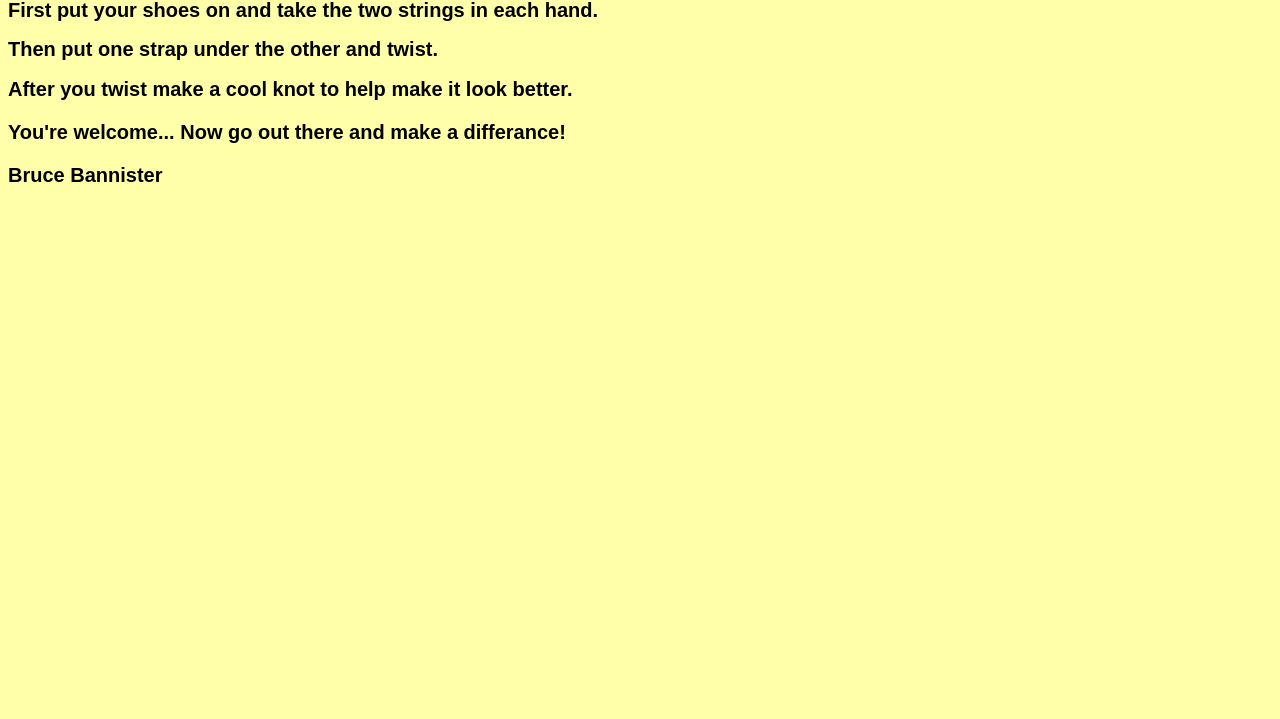
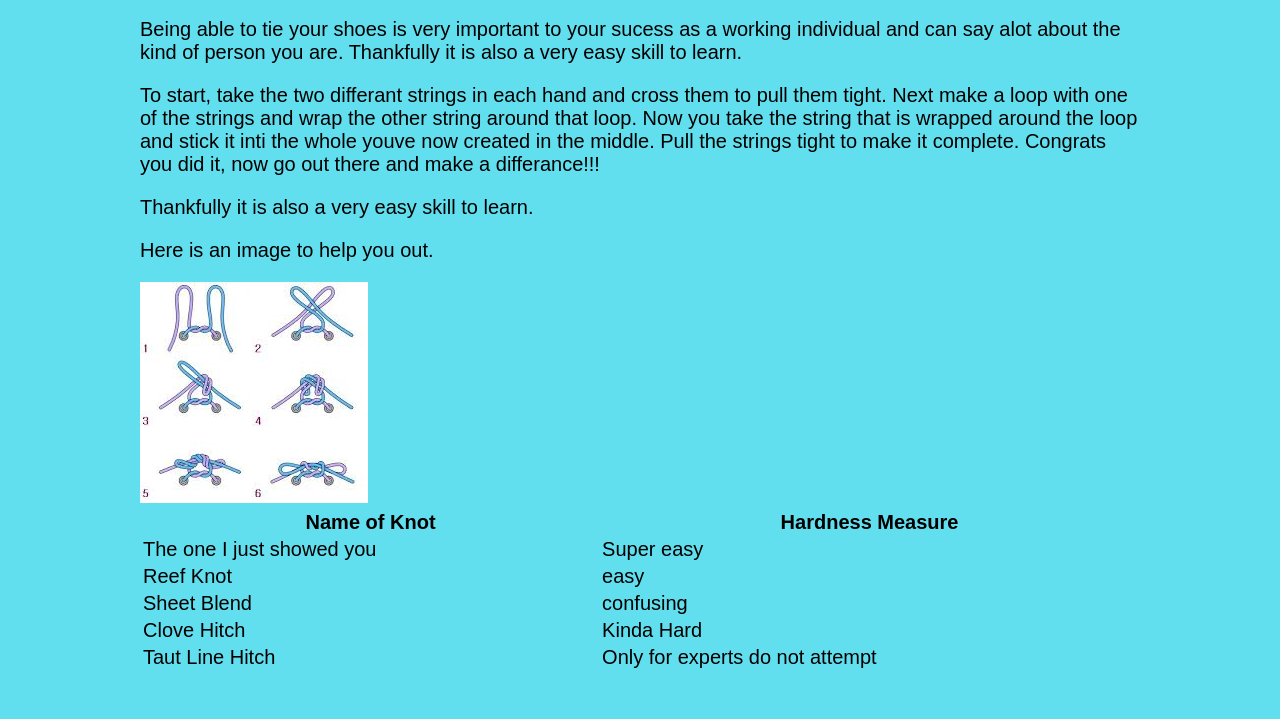
Before and after one commit to bbanni4695/howtotieyourshoes, a plain HTML site: page index.html in a window 1280 px wide. Shown: the part 81-800 px from the top of the page. Drawn offline with Linux system fonts and the light colour scheme.

Commit message:
Add files via upload

```diff
--- a/index.html
+++ b/index.html
@@ -4,16 +4,43 @@
 <head>
 <title>This is the Page Title</title>
 <link rel="stylesheet" href="main.css">
+<link href="https://fonts.googleapis.com/css?family=Josefin+Slab" rel="stylesheet">
 </head>
 
 <body>
+<h1>This is how to tie your shoes:)</h1>
+<p>Being able to tie your shoes is very important to your sucess as a working individual and can say alot about the kind of person you are. Thankfully it is also a very easy skill to learn.
+<p>To start, take the two differant strings in each hand and cross them to pull them tight. Next make a loop with one of the strings and wrap the other string around that loop. Now you take the string that is wrapped around the loop and stick it inti the whole youve now created in the middle. Pull the strings tight to make it complete. Congrats you did it, now go out there and make a differance!!!<p/>
+<p>Thankfully it is also a very easy skill to learn.</p>
 
-<h1>This is how you can tie your shoes</h1>
+<p> Here is an image to help you out.</p>
+<img src="tie ur shoes.jpg" alt="">
+<table style="width:100%">
+  <tr>
+    <th>Name of Knot</th>
+    <th>Hardness Measure</th>
+  </tr>
+  <tr>
+    <td>The one I just showed you</td>
+    <td>Super easy</td>
+  </tr>
+  <tr>
+    <td>Reef Knot</td>
+    <td>easy</td>
+  </tr>
+  <tr>
+    <td> Sheet Blend</td>
+    <td> confusing</td>
+  </tr>
+  <tr>
+    <td> Clove Hitch</td>
+    <td> Kinda Hard</td>
+  </tr>
+  <tr>
+    <td> Taut Line Hitch</td>
+    <td> Only for experts do not attempt</td>
+  </tr>
 
-<h2>First put your shoes on and take the two strings in each hand.<h2>
 
-<h2>Then put one strap under the other and twist.<h2>
-After you twist make a cool knot to help make it look better. </h2>
-<h2>
-<p> You're welcome... Now go out there and make a differance!<P>
-  <p>Bruce Bannister <P>
+
+</table>
--- a/main.css
+++ b/main.css
@@ -1,13 +1,23 @@
 body {
-   background-color: #ffffaa;
+  background-color: #62dfef;
+  margin-left: auto;
+  margin-right: auto;
+  max-width: 1000px;
+  font-size: 20px;
+  font-family: 'Yanone Kaffeesatz', sans-serif;
 }
 
 h1 {
-  color: #16366b;
+  color: 000000;
   text-align: center;
+
 }
 
 h2 {
-  font-family: sans-serif;
-  font-size: 20px;
+  font-family: 'Josefin Slab', serif;
+  font-size: 20px
 }
+
+p {
+
+}
```
Also changed, not shown: iconimage.jpg (added), tie ur shoes.jpg (added).
